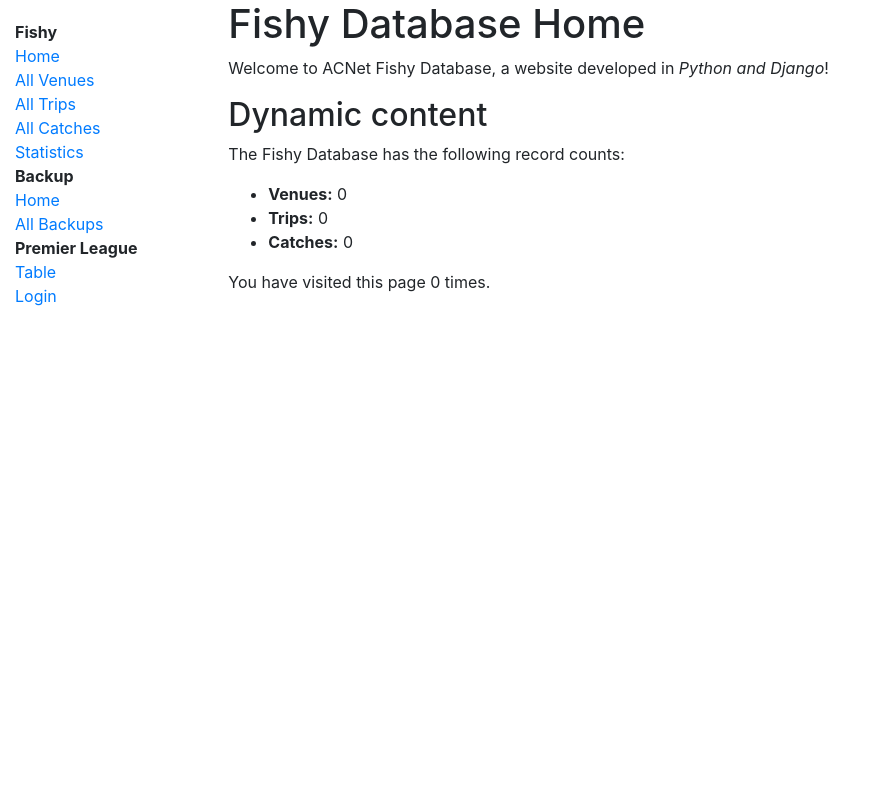
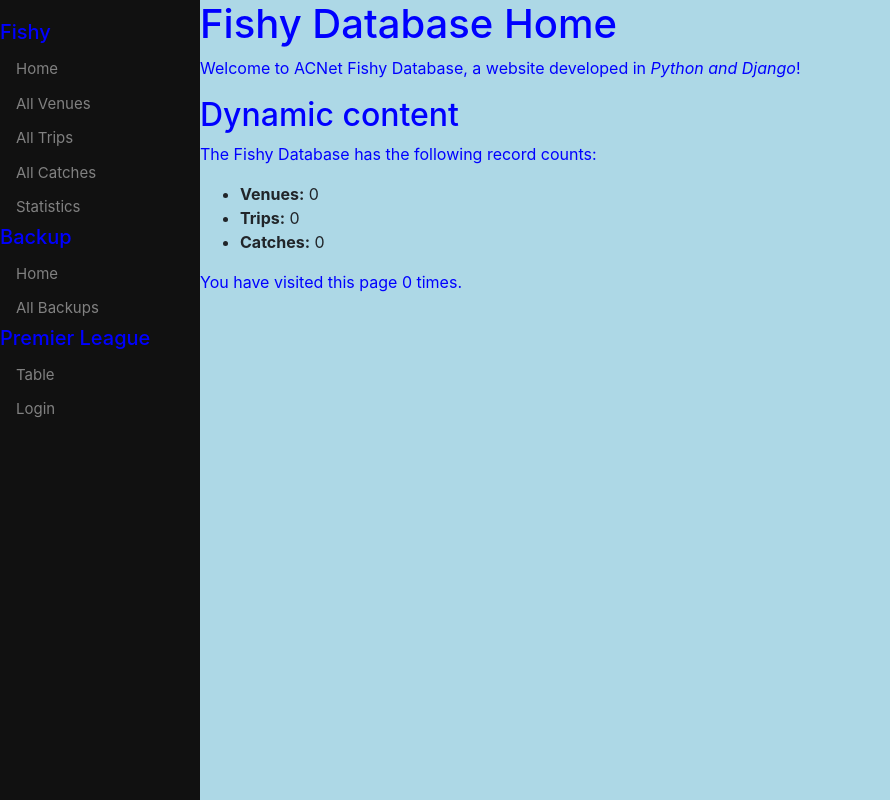
Before and after one commit to alanc59/acnet, a Django app: page / in a window 1280 px wide. Shown: the whole page, without its empty margins (0-890 px from the left). Run offline with Django 3.2, Linux system fonts and the light colour scheme; data that the repository does not hold is empty; some libraries are stand-ins or nearby versions.

Commit message:
update website style

```diff
--- a/fishy/static/css/styles.css
+++ b/fishy/static/css/styles.css
@@ -1,27 +1,13 @@
-.sidebar-nav {
-    margin-top: 20px;
-    padding: 0;
-    list-style: none;
-}
+html { height : 100%; }
+body { height : 100%; }
 
-.league-page tr:nth-child(even) {background-color: #f2f2f2;}
-.league-page tr:nth-child(odd) {background-color: #grey;}
-.league-page td {
-    text-align: center ;
-    padding: 4px
-}
-
-.league-page h1, h2, h3, p {
-    text-align: left ;
-}
-
-.league-page {
-    margin-left: auto ;
-    margin-right: auto
+.league-table td, th {
+    text-align: center;
+    padding: 6px;
 }
 
 .results-page {
-    margin-left: auto ;
+    margin-left: 200px;
     margin-right: auto
 }
 
@@ -36,23 +22,33 @@
 }
 
 .results-page h1, h2, h3, p {
-    text-align: center ;
+    text-align: left;
+    color: blue;
 }
 
-.fishy-table tr:nth-child(even) {background-color: #f2f2f2;}
+.fishy-table tr:nth-child(even) {background-color: lightblue }
+.fishy-table tr:nth-child(odd) {background-color: #70CCC7;}
 .fishy-table th, td {
     padding: 15px;
-    text-align: left
+    text-align: left;
 }
+
+.fishy-stats-table tr:nth-child(even) {background-color: lightblue }
+.fishy-stats-table tr:nth-child(odd) {background-color: #70CCC7;}
+.fishy-stats-table th, td {
+    padding: 10px;
+    text-align: right;
+}
+
 
 .index h1, h2, a, p {
     text-align: left;
 }
 
- /* The sidebar menu */
-.sidenav_stats {
+/* The sidebar menu */
+.sidebar-nav {
   height: 100%;
-  width: 160px; /* Set the width of the sidebar */
+  width: 200px; /* Set the width of the sidebar */
   position: fixed; /* Fixed Sidebar (stay in place on scroll) */
   z-index: 1; /* Stay on top */
   top: 0; /* Stay at the top */
@@ -60,10 +56,11 @@
   background-color: #111; /* Black */
   overflow-x: hidden; /* Disable horizontal scroll */
   padding-top: 20px;
+  list-style: none;
 }
 
 /* The navigation menu links */
-.sidenav_stats a {
+.sidebar-nav a {
   padding: 6px 8px 6px 16px;
   text-decoration: none;
   font-size: 15px;
@@ -72,31 +69,26 @@
 }
 
 /* When you mouse over the navigation links, change their color */
-.sidenav_stats a:hover {
+.sidebar-nav a:hover {
   color: #f1f1f1;
+}
+
+.sidebar-nav h4 {
+  color: blue;
+  font-size: 20px;
 }
 
 /* Style page content */
 .main {
   height: 100%;
-  margin-left: 160px; /* Same as the width of the sidebar */
+  margin-left: 200px; /* Same as the width of the sidebar */
   background-color: lightblue;
-}
-
-.main td, th {
-  padding: 10px;
-  text-align: right;
 }
 
 .main h1 {
   color: blue;
 }
 
-.body {
-  background-color: lightblue;
-}
-
-
 /* On smaller screens, where height is less than 450px, change the style of the sidebar (less padding and a smaller font size) */
 @media screen and (max-height: 450px) {
   .sidenav_stats {padding-top: 15px;}
--- a/fishy/templates/base_generic.html
+++ b/fishy/templates/base_generic.html
@@ -10,32 +10,29 @@
   <link rel="stylesheet" href="{% static 'css/styles.css' %}">
 </head>
 <body>
-  <div class="container-fluid">
-    <div class="row">
-      <div class="col-sm-2">
+   <div class="sidebar-nav">
       {% block sidebar %}
-        <ul class="sidebar-nav">
-          <li><B>Fishy</B></li>
-          <li><a href="{% url 'index' %}">Home</a></li>
-          <li><a href="{% url 'venues' %}">All Venues</a></li>
-          <li><a href="{% url 'trips' %}">All Trips</a></li>
-          <li><a href="{% url 'catches' %}">All Catches</a></li>
-          <li><a href="/static/fishy_stats/index.html">Statistics</a></li>
-          <li><B>Backup</B></li>
-          <li><a href="/backup">Home</a></li>
-          <li><a href="/backup/backups">All Backups</a></li>
-          <li><B>Premier League</B></li>
-          <li><a href="/prem_league">Table</a></li>
+          <h4>Fishy</h4>
+          <a href="{% url 'index' %}">Home</a>
+          <a href="{% url 'venues' %}">All Venues</a>
+          <a href="{% url 'trips' %}">All Trips</a>
+          <a href="{% url 'catches' %}">All Catches</a>
+          <a href="/static/fishy_stats/index.html">Statistics</a>
+          <h4>Backup</h4>
+          <a href="/backup">Home</a>
+          <a href="/backup/backups">All Backups</a>
+          <h4>Premier League</h4>
+          <a href="/prem_league">Table</a>
           {% if user.is_authenticated %}
-              <li>User: {{ user.get_username }}</li>
-              <li><a href="{% url 'logout'%}?next={{request.path}}">Logout</a></li>
+              User: {{ user.get_username }}
+              <a href="{% url 'logout'%}?next={{request.path}}">Logout</a>
           {% else %}
-              <li><a href="{% url 'login'%}?next={{request.path}}">Login</a></li>
+              <a href="{% url 'login'%}?next={{request.path}}">Login</a>
           {% endif %}
-        </ul>
       {% endblock %}
    </div>
-      <div class="col-sm-10 ">{% block content %}{% endblock %}
+   <div class="main">
+      {% block content %}{% endblock %}
       {% block pagination %}
          {% if is_paginated %}
             <div class="pagination">
@@ -54,7 +51,5 @@
          {% endif %}
       {% endblock %}
    </div>
-    </div>
-  </div>
 </body>
 </html>
--- a/fishy/templates/index.html
+++ b/fishy/templates/index.html
@@ -1,7 +1,6 @@
 {% extends "base_generic.html" %}
 
 {% block content %}
-<div class="index">
   <h1>Fishy Database Home</h1>
   <p>Welcome to ACNet Fishy Database, a website developed in <em>Python and Django</em>!</p>
   <h2>Dynamic content</h2>
@@ -13,5 +12,4 @@
   </ul>
 
   <p>You have visited this page {{ num_visits }}{% if num_visits == 1 %} time{% else %} times{% endif %}.</p>
-</div>
 {% endblock %}
```
Also changed, not shown: backup/templates/backup/base_generic.html (+14 -19 lines), fishy/static/fishy_stats/index.html (+4 -5 lines), prem_league/templates/prem_league/base_generic.html (+14 -19 lines), 1 other file. Lines whose indentation alone changed are shown as unchanged.
